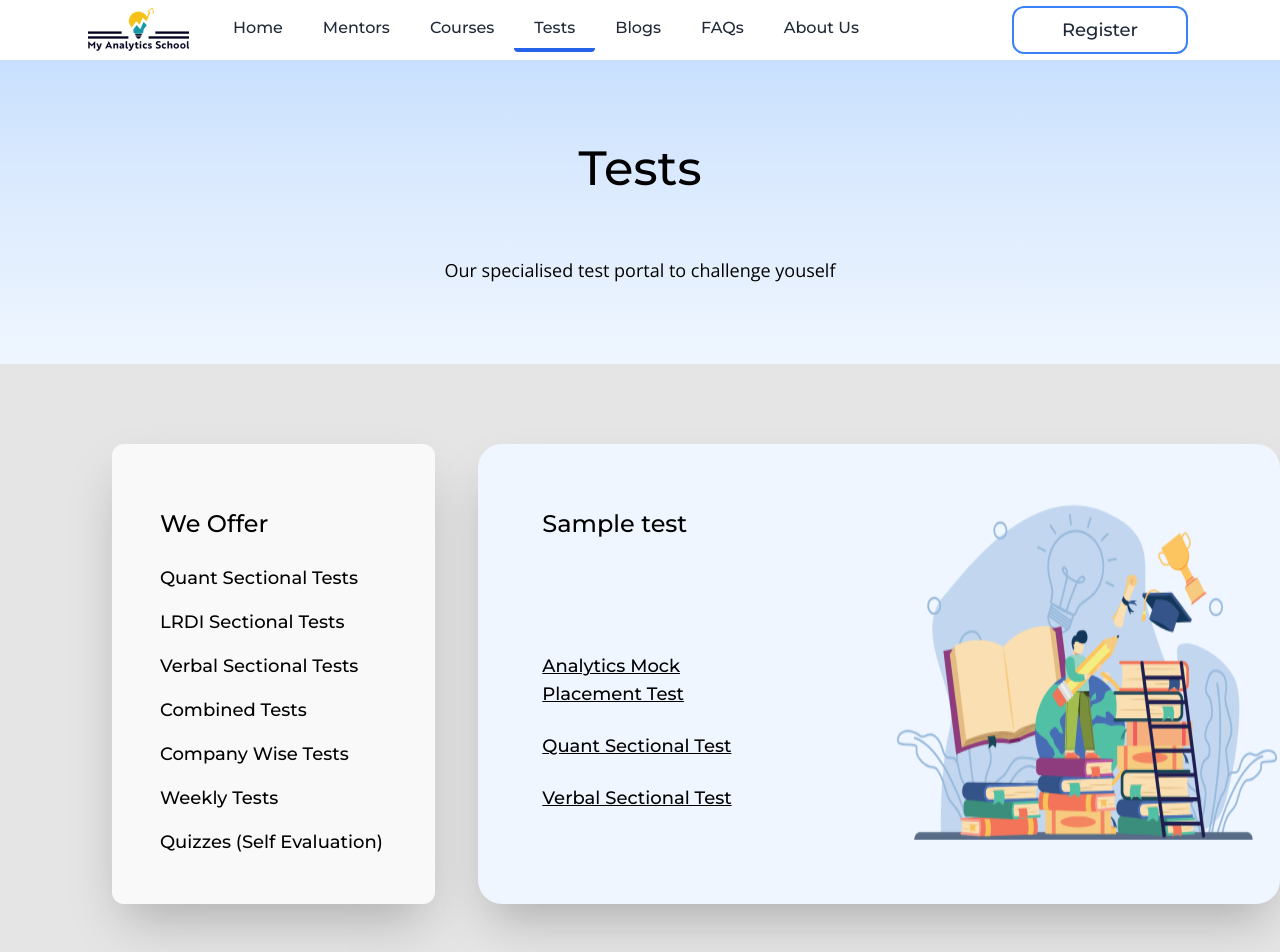
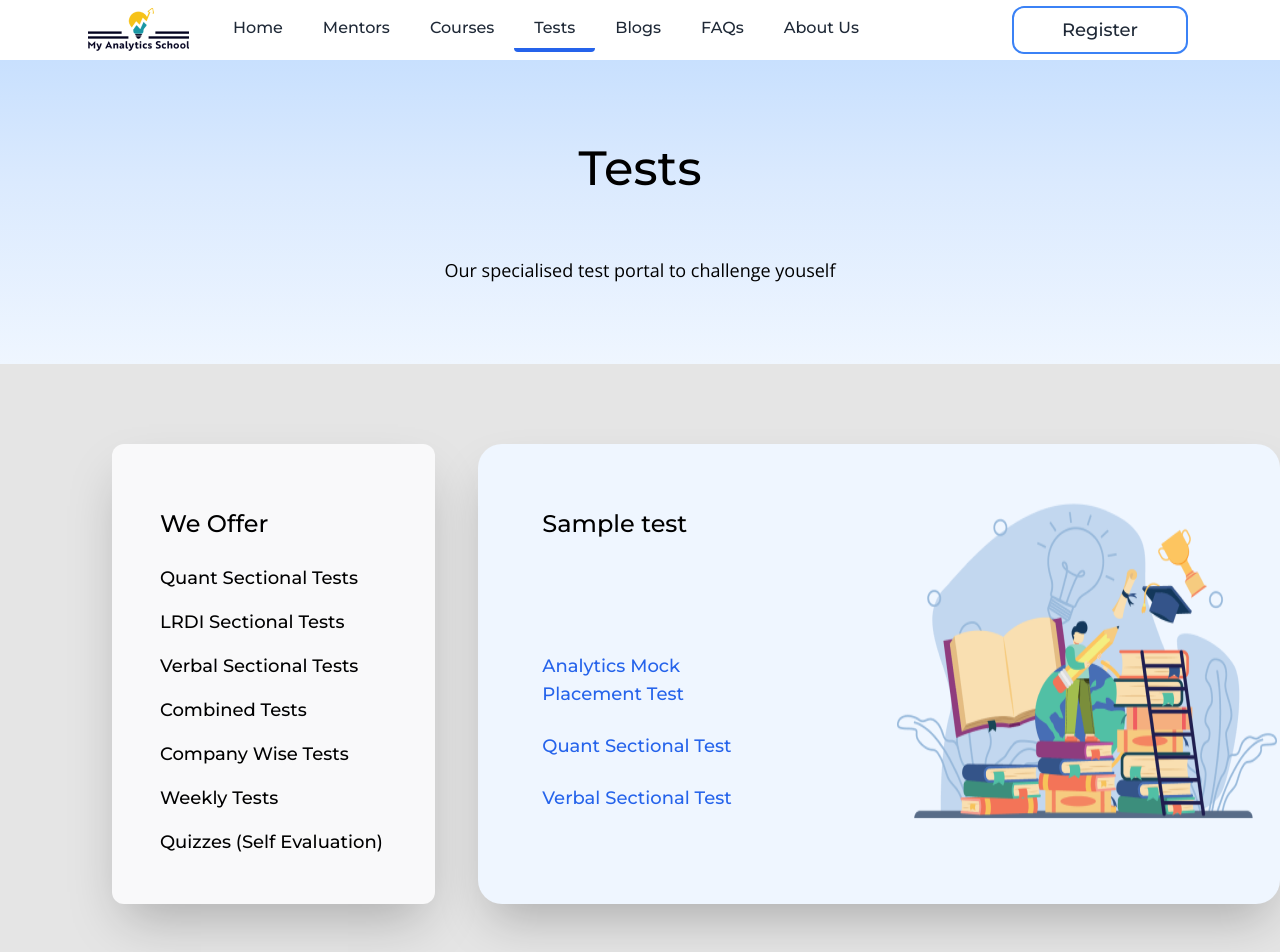
Before and after one commit to 100bhagya/mas-website-react, a React (Create React App) app: page /tests in a window 1280 px wide. Shown: the top 952 px of the page. Built offline with nearby package versions, Linux system fonts and the light colour scheme.

Commit message:
added important links (#47)

```diff
--- a/src/pages/MAS101.js
+++ b/src/pages/MAS101.js
@@ -121,9 +121,13 @@ const MAS101 = () => {
               IITs
             </p>
           </div>
-          <Link to="" className=" py-3 px-8 bg-blue-700 rounded-2xl text-white">
+          <a
+            href="https://forms.gle/ZUh3tNwVDVYjEKjC8"
+            className=" py-3 px-8 bg-blue-700 rounded-2xl text-white"
+            target="_blank"
+            rel="noopener noreferrer">
             Apply now
-          </Link>
+          </a>
           <a href={Pdf} target="_blank" rel="noopener noreferrer">
             <img
               src={Banner}
--- a/src/pages/MAS102.js
+++ b/src/pages/MAS102.js
@@ -119,9 +119,13 @@ const MAS102 = () => {
               NITs, IIITs, BITS, and similar colleges.
             </p>
           </div>
-          <Link to="" className=" py-3 px-8 bg-blue-700 rounded-2xl text-white">
+          <a
+            href="https://forms.gle/cXWbbK3aJMSdXDkW7"
+            className="py-3 px-8 bg-blue-700 rounded-2xl text-white"
+            target="_blank"
+            rel="noopener noreferrer">
             Apply now
-          </Link>
+          </a>
         </div>
         <img
           src={Artboard}
--- a/src/pages/Tests.js
+++ b/src/pages/Tests.js
@@ -66,15 +66,33 @@ const Tests = () => {
                 <div className="md:text-2xl text-xl md:font-medium font-semibold md:mb-28 mb-6">
                   Sample test
                 </div>
-                <p className="md:text-lg text-[12px] md:my-6 my-3 underline">
+                <a
+                  href="https://ezex.in/4ea7xl"
+                  className="md:text-lg text-[12px] md:my-6 my-3 hover:underline text-blue-600"
+                  target="_blank"
+                  rel="noopener noreferrer">
                   Analytics Mock Placement Test
-                </p>
-                <p className="md:text-lg text-[12px] md:my-6 my-3 underline">
+                </a>
+                <br />
+                <br />
+                <a
+                  href="https://ezex.in/e896c7"
+                  className="md:text-lg text-[12px] md:my-6 my-3 hover:underline text-blue-600"
+                  target="_blank"
+                  rel="noopener noreferrer"
+                  >
                   Quant Sectional Test
-                </p>
-                <p className="md:text-lg text-[12px] md:my-6 my-3 underline">
+                </a>
+                <br />
+                <br />
+                <a
+                  href="https://ezex.in/8fphur"
+                  className="md:text-lg text-[12px] md:my-6 my-3 hover:underline text-blue-600"
+                  target="_blank"
+                  rel="noopener noreferrer"
+                  >
                   Verbal Sectional Test
-                </p>
+                </a>
               </div>
               <img
                 src={Artboard}
```
